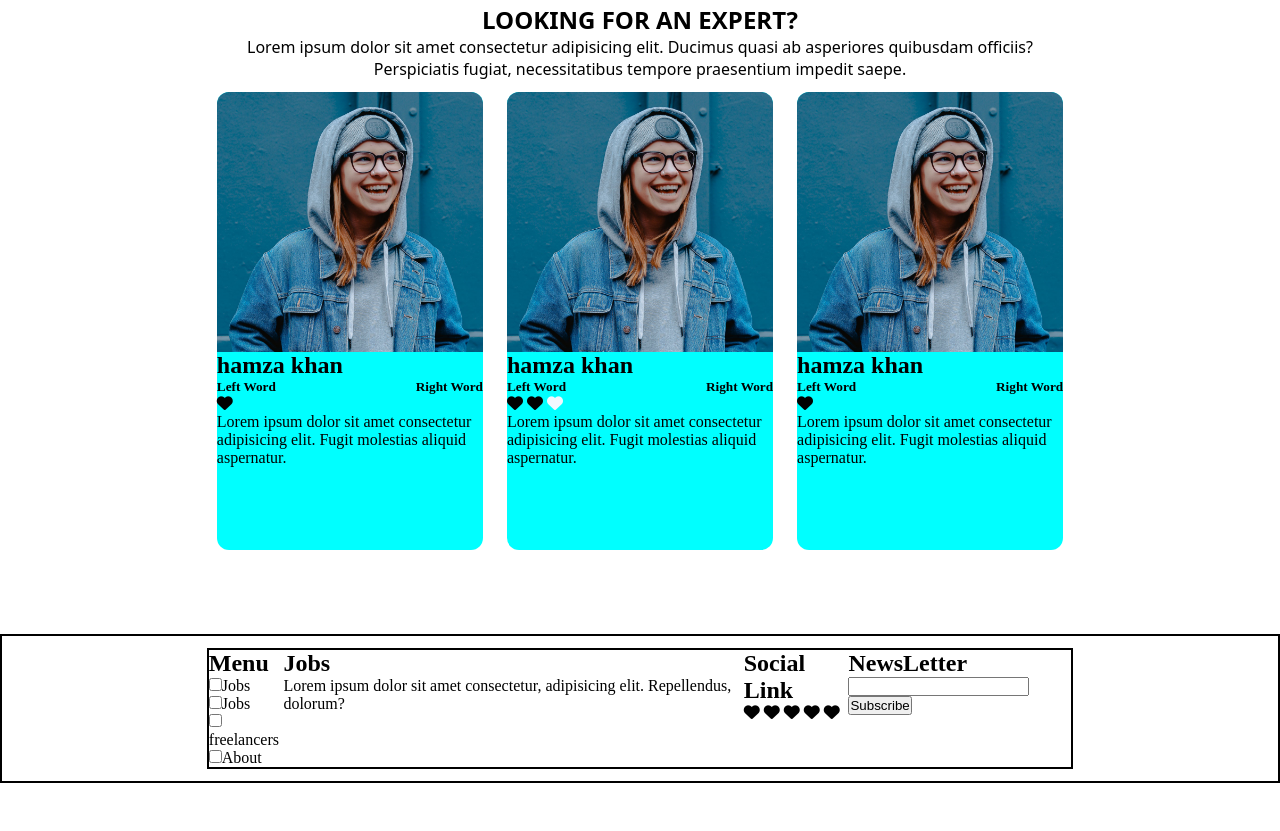
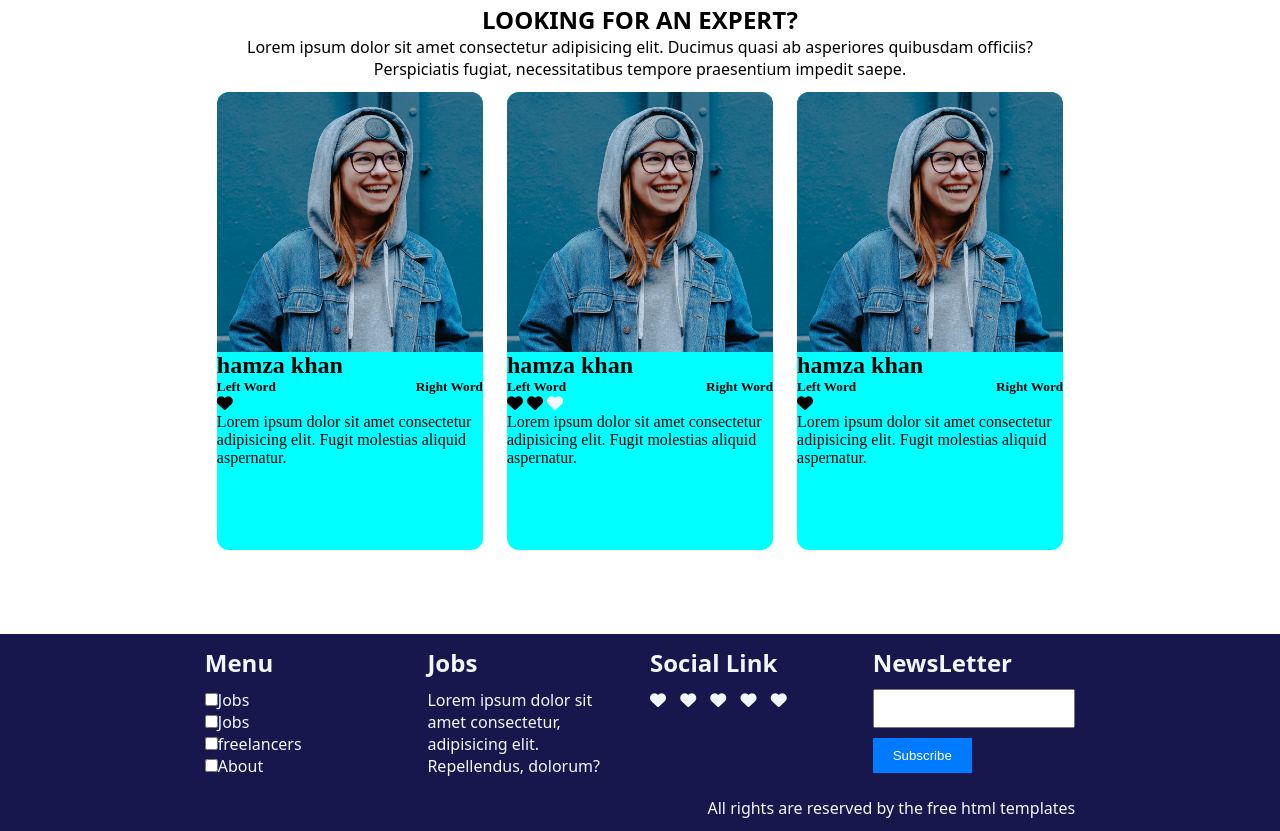
Before and after one commit to Hamzakhan70/Hirevac-7thAss, a plain HTML site: page index.html in a window 1280 px wide. Shown: the part 2304-3135 px from the top of the page. Before the commit the page ends 3087 px from the top, so only its background shows below. Drawn offline with Linux system fonts and the light colour scheme.

Commit message:
footer is partially complete

```diff
--- a/index.html
+++ b/index.html
@@ -339,6 +339,8 @@
           <input type="text" />
           <button>Subscribe</button>
         </div>
+        <hr />
+        <p>All rights are reserved by the free html templates</p>
       </div>
     </section>
   </body>
--- a/style.css
+++ b/style.css
@@ -206,9 +206,13 @@
 /*
  */
 
-.footer {
+/* .footer {
   padding: 12px 16%;
   border: 2px solid;
+  background-color: rgb(23, 23, 77);
+  color: aliceblue;
+  font-family: system-ui, -apple-system, BlinkMacSystemFont, "Segoe UI", Roboto,
+    Oxygen, Ubuntu, Cantarell, "Open Sans", "Helvetica Neue", sans-serif;
 }
 .footer-container {
   border: 2px solid;
@@ -220,3 +224,69 @@
 .footer-container {
   display: flex;
 }
+.job-footer {
+} */
+.footer {
+  padding: 12px 16%;
+  background-color: rgb(23, 23, 77);
+  color: aliceblue;
+  font-family: system-ui, -apple-system, BlinkMacSystemFont, "Segoe UI", Roboto,
+    Oxygen, Ubuntu, Cantarell, "Open Sans", "Helvetica Neue", sans-serif;
+}
+
+.footer-container {
+  display: flex;
+  justify-content: space-between; /* Distribute equal space between elements */
+  align-items: flex-start; /* Align items at the top */
+  flex-wrap: wrap; /* Ensure responsive layout for smaller screens */
+  gap: 20px; /* Adds space between elements */
+}
+
+.footer-container div {
+  flex: 1; /* Make each column take equal space */
+  min-width: 200px; /* Ensure minimum width for each column */
+}
+
+.menu,
+.job-footer,
+.social-footer,
+.new-footer {
+  list-style: none;
+  padding: 0;
+}
+
+.menu h1,
+.job-footer h1,
+.social-footer h1,
+.new-footer h1 {
+  font-size: 1.5rem;
+  margin-bottom: 10px;
+}
+
+.social-footer i {
+  margin-right: 10px;
+}
+
+.new-footer input {
+  padding: 10px;
+  width: 100%;
+  margin-bottom: 10px;
+}
+
+.new-footer button {
+  padding: 10px 20px;
+  background-color: #007bff;
+  color: white;
+  border: none;
+  cursor: pointer;
+}
+
+.new-footer button:hover {
+  background-color: #0056b3;
+}
+
+hr {
+  margin-top: 20px;
+  border: none;
+  border-top: 1px solid #ccc;
+}
```
